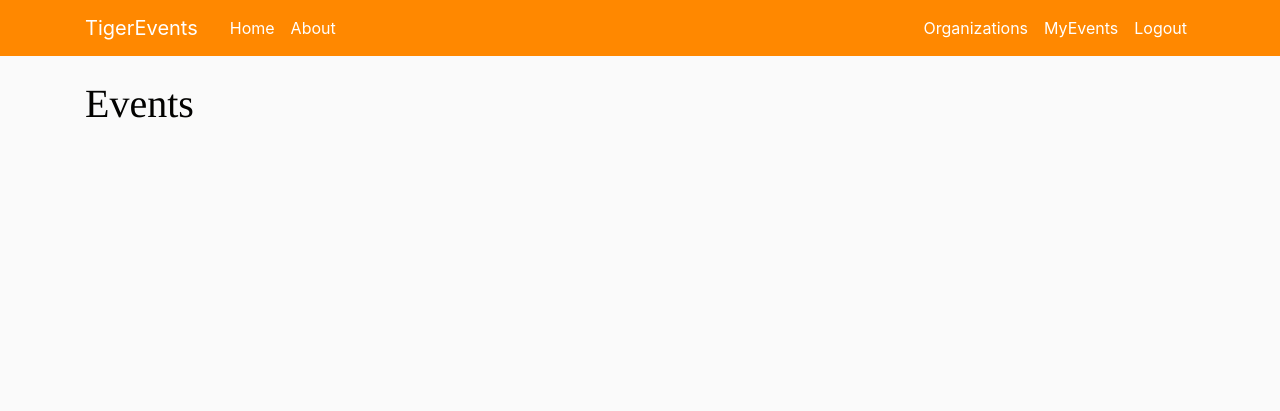
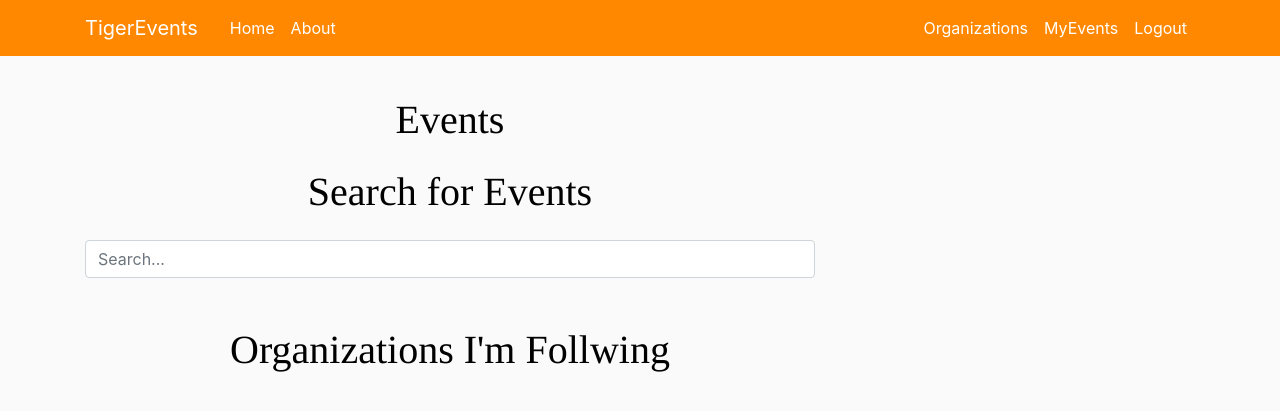
Before and after one commit to moinmir/Tiger-Events, a Flask app: page / in a window 1280 px wide. Shown: the top 411 px of the page. Run offline with Flask 2, Linux system fonts and the light colour scheme; the visitor is signed in with stand-in values (Sample User, id 1); data comes from the database, SQL or seed files in the repository; data that the repository does not hold is empty; some libraries are stand-ins or nearby versions.

Commit message:
add search bar

```diff
--- a/tigerevents/__init__.py
+++ b/tigerevents/__init__.py
@@ -2,18 +2,20 @@ from flask import Flask
 from flask_sqlalchemy import SQLAlchemy
 from flask_bcrypt import Bcrypt
 from flask_login import LoginManager
+from sqlalchemy_searchable import make_searchable
 import os
 
 
 app = Flask(__name__)
 
 #app.config['SQLALCHEMY_DATABASE_URI'] = "sqlite:///site.db"
-#app.config['SQLALCHEMY_DATABASE_URI'] = "postgresql://postgres:password@localhost:5432/EventsDB"
-app.config['SQLALCHEMY_DATABASE_URI'] = os.environ['DATABASE_URL']
+app.config['SQLALCHEMY_DATABASE_URI'] = "postgresql://postgres:password@localhost:5432/EventsDB"
+#app.config['SQLALCHEMY_DATABASE_URI'] = os.environ['DATABASE_URL']
 app.config['SECRET_KEY'] = "7501d06b12422d9792968f951c600b32"
 
 # Initialize the extensions
 db = SQLAlchemy(app)
+make_searchable()
 bcrypt = Bcrypt(app)
 login_manager = LoginManager(app)
 
--- a/tigerevents/main/routes.py
+++ b/tigerevents/main/routes.py
@@ -15,6 +15,9 @@ def home():
     # [assoc.event for assoc in Saved.query.filter_by(user_id = current_user.id).all()]
     return render_template("home.html", events=events, myevents=myevents,  title="Home")
 
+@main.route("/search")
+def search():
+    return render_template("search.html")
 
 @main.route("/about")
 def about():
--- a/tigerevents/templates/home.html
+++ b/tigerevents/templates/home.html
@@ -1,13 +1,35 @@
 {% extends "layout.html" %}
 {% block content %}
-<h1 style="color:rgb(2, 2, 0)">Events</h1>
-<style>
-    body {
-        background-repeat: no-repeat;
-        background-attachment: fixed;
-        background-size: 100% 100%;
-    }
-</style>
+<div class="row my-3">
+    <div class="col">
+        <div style="text-align:center">
+            <h1>Events</h1>
+        </div>
+    </div>
+</div>
+
+<div class="row my-3">
+    <div class="col">
+        <div style="text-align:center">
+            <h1>Search for Events</h1>
+        </div>
+    </div>
+</div>
+
+<div class = "row mb-5">
+    <div class="col">
+        <input type="text" class="form-control" placeholder="Search..." aria-label="Search" aria-describedby="basic-addon1">
+    </div>
+</div>
+
+<div class="row my-3">
+    <div class="col">
+        <div style="text-align:center">
+            <h1>Organizations I'm Follwing</h1>
+        </div>
+    </div>
+</div>
+
 {% for event in events.items %}
 {% if event not in myevents %}
 <article class="media content-section">
```
Also changed, not shown: tigerevents/templates/search.html (+16 -1 lines).
